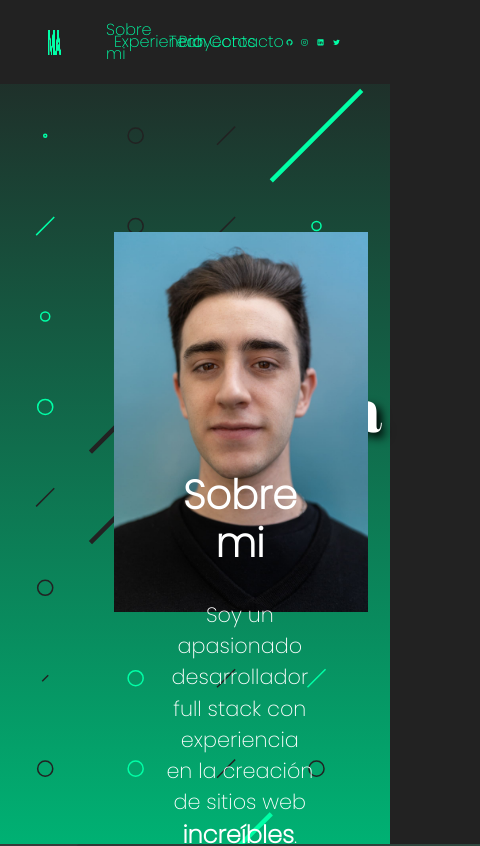
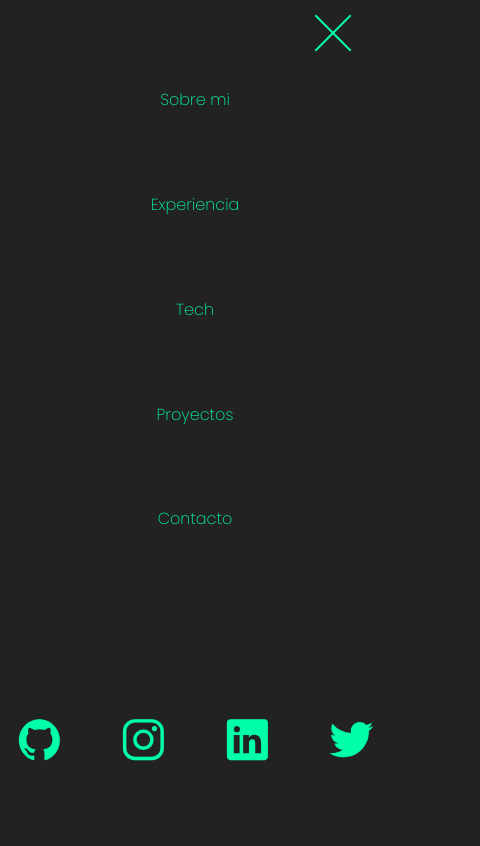
Before and after one commit to Mati1999/MyPorfolio, a React (Vite) app: page / in a window 390 px wide. Shown: the top 846 px of the page, 480 px wide, since content can reach past the window. Built offline with nearby package versions, Linux system fonts and the light colour scheme.

Commit message:
Creación header mobile

```diff
--- a/src/App.jsx
+++ b/src/App.jsx
@@ -14,11 +14,11 @@ const App = () => {
             <Header />
             <main>
                 <Presentation />
-                <AboutMe />
-                <Experience />
+                {/* <AboutMe /> */}
+                {/* <Experience />
                 <Tech />
                 <Projects />
-                <Contact />
+                <Contact /> */}
             </main>
         </>
     );
--- a/src/components/Header.jsx
+++ b/src/components/Header.jsx
@@ -1,16 +1,25 @@
-import React from 'react';
+import React, { useState } from 'react';
 import '../scss/Header.scss';
 import MA from '../static/MA.png';
-
 import { Link, animateScroll as scroll } from 'react-scroll';
 
 const Header = () => {
+    const [menu, setmenu] = useState('menu-open');
+    const [moveHeader, setMoveHeader] = useState('header');
+
+    const openMenu = (e) => {
+        menu === 'menu' ? setmenu('menu-open') : setmenu('menu');
+        moveHeader === 'header' ? setMoveHeader('header-open') : setMoveHeader('header');
+    };
+
     const scrollToTop = (e) => {
         e.preventDefault();
         e.target.className === 'toTop' && scroll.scrollToTop();
     };
     return (
-        <header>
+        <>
+            <span className={menu} onClick={openMenu}></span>
+            <header className={moveHeader}>
                 <Link className='toTop logoContainer' smooth={true} data-aos='fade-down' data-aos-duration='300'>
                     <img className='toTop' src={MA} alt='' onClick={scrollToTop} />
                 </Link>
@@ -20,22 +29,22 @@ const Header = () => {
                             Sobre mi
                         </Link>
                     </li>
-                <li data-aos='fade-down' data-aos-duration='700'>
+                    <li data-aos='fade-down' data-aos-duration='500'>
                         <Link to='experience' smooth={true}>
                             Experiencia
                         </Link>
                     </li>
-                <li data-aos='fade-down' data-aos-duration='500'>
+                    <li data-aos='fade-down' data-aos-duration='600'>
                         <Link to='tech' smooth={true}>
                             Tech
                         </Link>
                     </li>
-                <li data-aos='fade-down' data-aos-duration='600'>
+                    <li data-aos='fade-down' data-aos-duration='700'>
                         <Link to='projects' smooth={true}>
                             Proyectos
                         </Link>
                     </li>
-                <li data-aos='fade-down' data-aos-duration='700'>
+                    <li data-aos='fade-down' data-aos-duration='800'>
                         <Link to='contact' smooth={true}>
                             Contacto
                         </Link>
@@ -56,6 +65,7 @@ const Header = () => {
                     </a>
                 </div>
             </header>
+        </>
     );
 };
 
--- a/src/scss/Header.scss
+++ b/src/scss/Header.scss
@@ -1,15 +1,114 @@
 @import './variables.scss';
 
-header {
+.header {
+    position: fixed;
+    z-index: 100;
+    top: 0;
+    left: 0;
+    @include medidas(100%, 10vh);
+    padding: 0 0 0 3rem;
+    display: flex;
+    justify-content: space-between;
+    align-items: center;
+    background-color: $general;
+    transition: all 0.3s ease-out;
+
+    @include mobile {
+        @include medidas(100vw, 100vh);
+        bottom: 0;
+        flex-direction: column;
+        justify-content: space-between;
+        padding: 3rem 0;
+    }
+}
+
+.header-open {
     position: fixed;
     z-index: 100;
     top: 0;
     @include medidas(100%, 10vh);
-    padding: 0 3rem;
+    padding: 0 0 0 3rem;
     display: flex;
     justify-content: space-between;
     align-items: center;
     background-color: $general;
+    left: 100%;
+    transition: all 0.3s ease-out;
+    @include mobile {
+        @include medidas(100vw, 100vh);
+        bottom: 0;
+        flex-direction: column;
+        justify-content: space-between;
+        padding: 3rem 0;
+    }
+}
+
+.menu {
+    display: none;
+    @include mobile {
+        display: inline;
+        @include medidas(50px, 2px);
+        background: $details;
+        position: absolute;
+        top: 2rem;
+        right: 2rem;
+        transition: all 0.3s ease-out;
+        z-index: 10000;
+
+        &:after {
+            content: '';
+            display: inline;
+            @include medidas(50px, 2px);
+            background: $details;
+            position: absolute;
+            top: 1rem;
+            transition: all 0.3s ease-out;
+        }
+        &:before {
+            content: '';
+            display: inline;
+            @include medidas(50px, 2px);
+            background: $details;
+            position: absolute;
+            top: -1rem;
+            transition: all 0.3s ease-out;
+        }
+    }
+}
+
+.menu-open {
+    display: none;
+    @include mobile {
+        display: inline;
+        @include medidas(50px, 2px);
+        background: transparent;
+        position: absolute;
+        top: 2rem;
+        right: 2rem;
+        z-index: 10000;
+        transition: all 0.3s ease-out;
+
+        &:after {
+            content: '';
+            display: inline;
+            @include medidas(50px, 2px);
+            background: $details;
+            position: absolute;
+            top: 0rem;
+            transform: rotate(-45deg);
+            transition: all 0.3s ease-out;
+        }
+        &:before {
+            content: '';
+            display: inline;
+            @include medidas(50px, 2px);
+            background: $details;
+            position: absolute;
+            top: 0rem;
+            transform: rotate(45deg);
+            transition: all 0.3s ease-out;
+        }
+    }
 }
 
 .logoContainer {
@@ -21,6 +120,10 @@ header {
         @include medidas(30%, 30%);
         cursor: pointer;
     }
+
+    @include mobile {
+        display: none;
+    }
 }
 
 .navigation {
@@ -30,6 +133,11 @@ header {
     display: flex;
     justify-content: space-between;
     align-items: center;
+
+    @include mobile {
+        @include medidas(100%, 70%);
+        flex-direction: column;
+    }
 
     li {
         list-style-type: none;
@@ -67,6 +175,10 @@ header {
     justify-content: space-between;
     align-items: center;
 
+    @include mobile {
+        @include medidas(100%, 15%);
+    }
+
     a {
         @include medidas(20%, 100%);
         display: flex;
--- a/src/scss/variables.scss
+++ b/src/scss/variables.scss
@@ -13,3 +13,9 @@ $general-transparent-soft: #222222f8;
     width: $width;
     height: $height;
 }
+
+@mixin mobile {
+    @media only screen and (max-width: 576px) {
+        @content;
+    }
+}
```
Lines whose indentation alone changed are shown as unchanged.
